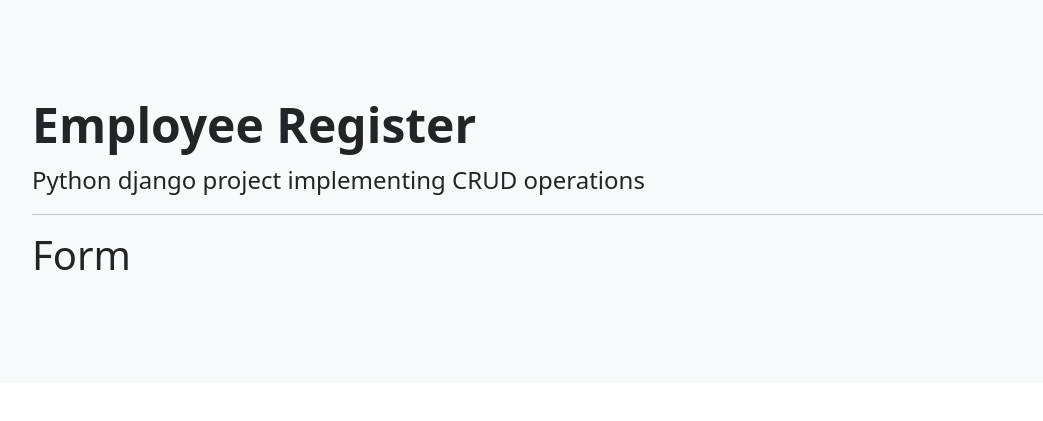
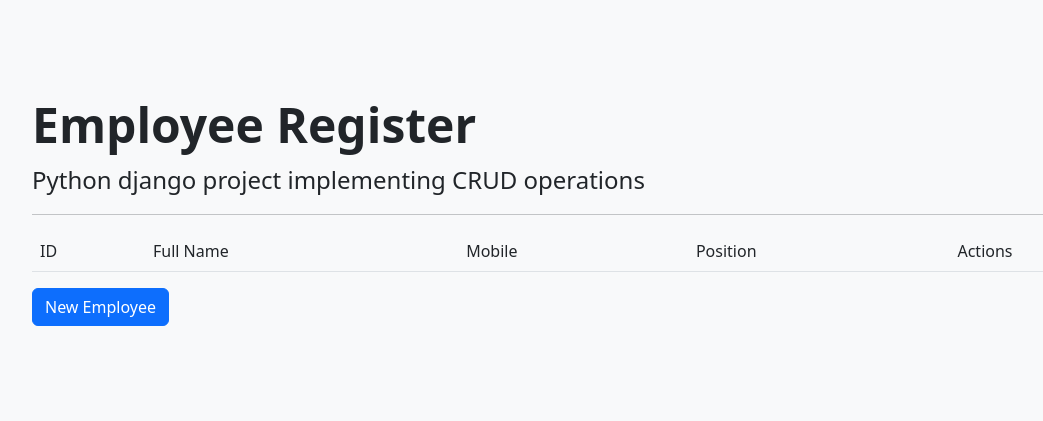
Before and after one commit to filipeoxs/employee-register, a Django app: page / in a window 1280 px wide. Shown: the top 421 px of the page, without its empty margins (28-1071 px from the left). Run offline with Django 4.2, Linux system fonts and the light colour scheme; data that the repository does not hold is empty.

Commit message:
Resolvendo a questão do UPDATE

```diff
--- a/employee_register/models.py
+++ b/employee_register/models.py
@@ -7,8 +7,8 @@
         return self.title
 
 class Employee(models.Model):
-    fullname = models.CharField(max_length=255)
-    emp_code = models.CharField(max_length=3)
+    fullname = models.CharField(max_length=255, unique=True)
+    emp_code = models.CharField(max_length=3, unique=True)
     mobile = models.CharField(max_length=15)
     position = models.ForeignKey(Position,on_delete=models.CASCADE)
     def __str__(self):
--- a/employee_register/templates/employee_register/employee_form.html
+++ b/employee_register/templates/employee_register/employee_form.html
@@ -6,6 +6,6 @@
     {{form|crispy}}
     <button type="submit" class="btn btn-primary"> <i class="fa-solid fa-database"></i> Register</button>
     <button type="button" class="btn btn-warning"><i class="fa-solid fa-delete-left"></i> Clear</button>
+    <a href="{% url 'employee_list' %}" class="btn btn-info" role="button"><i class="fa-solid fa-backward"></i> Go back</a>
 </form>
-
 {% endblock %}
--- a/employee_register/templates/employee_register/employee_list.html
+++ b/employee_register/templates/employee_register/employee_list.html
@@ -1,5 +1,38 @@
 {% extends 'employee_register/base.html'%}
 
 {% block content %}
-    <h1>Form</h1>
+    <table class="table table-striped table-hover">
+        <thead class="border-bottom">
+            <tr>
+                <td>ID</td>
+                <td>Full Name</td>
+                <td>Mobile</td>
+                <td>Position</td>
+                <td>Actions</td>
+            </tr>
+        </thead>
+        <tbody>
+            {% for employee in employee_list %}
+                <tr>
+                    <th scope="row">{{employee.id}}</th>
+                    <td>{{employee.fullname}}</td>
+                    <td>{{employee.mobile}}</td>
+                    <td>{{employee.position}}</td>
+                    <td>
+                        <a href="{% url 'employee_edit' employee.id %}" class="btn text-secondary px-0">
+                            <i class="fa-solid fa-pen-to-square"></i>
+
+                        <a href="{% url 'employee_form' %}" class="btn text-secondary px-0">
+                            <i class="fa-solid fa-circle-xmark"></i>
+                        </a>
+                    </td>
+                </tr>
+            {% endfor %}
+        </tbody>
+    </table>
+    <a href="{% url 'employee_form' %}" class="link">
+        <button type="submit" class="btn btn-primary">
+            <i class="fa-solid fa-circle-plus"></i> New Employee
+        </button>
+    </a>
 {% endblock %}
--- a/employee_register/urls.py
+++ b/employee_register/urls.py
@@ -2,7 +2,8 @@
 from . import views
 
 urlpatterns = [
-    path('',views.employee_list, name='employee_list'),
-    path('create/',views.employee_form, name='employee_form'),
-    path('delete/',views.employee_delete, name='delete'),
+    path('',views.employee_list, name='employee_list'), #List
+    path('create/',views.employee_form, name='employee_form'), #Create
+    path('<int:id>/',views.employee_form, name='employee_edit'), #Update
+    path('delete/',views.employee_delete, name='delete'), #Delete
 ]
--- a/employee_register/views.py
+++ b/employee_register/views.py
@@ -1,20 +1,24 @@
-from django.http import HttpResponse
-from django.shortcuts import render
-
+from django.shortcuts import redirect, render
+from .models import Employee
 from employee_register.form import EmployeeForm
 
 # Create your views here.
 def employee_list(request):
-    return render(request,'employee_register/employee_list.html')
+    return render(request,'employee_register/employee_list.html',{'employee_list':Employee.objects.all()})
 
-def employee_form(request):
+def employee_form(request,id=0):
     if request.method == 'POST':
         form = EmployeeForm(request.POST)
         if form.is_valid():
             employee = form.save()
             employee.save()
+            return redirect('/')
     else:
-        form = EmployeeForm()
+        if id == 0:
+            form = EmployeeForm()
+        else:
+            employee = Employee.objects.get(pk = id)
+            form = EmployeeForm(instance=employee)
     return render(request,'employee_register/employee_form.html',{'form':form})
 
 def employee_delete(request):
```
